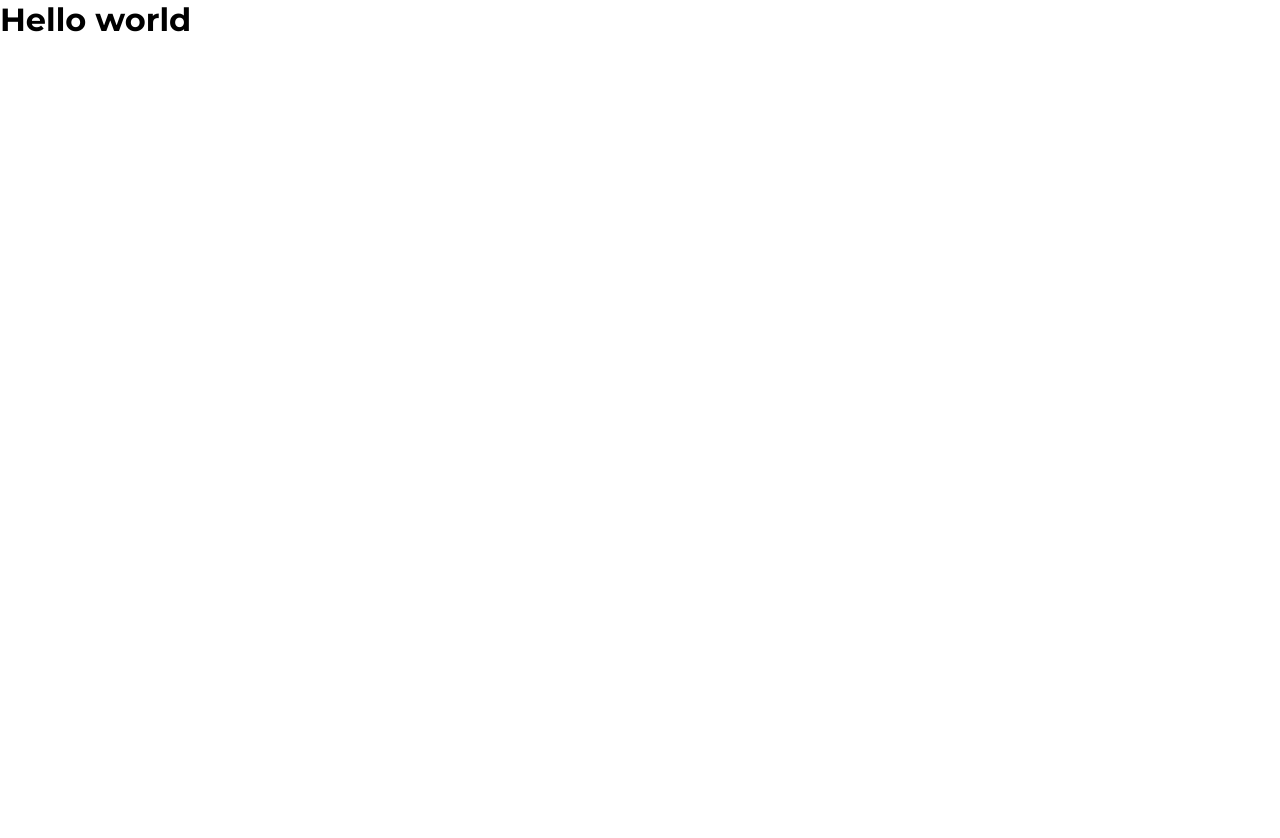
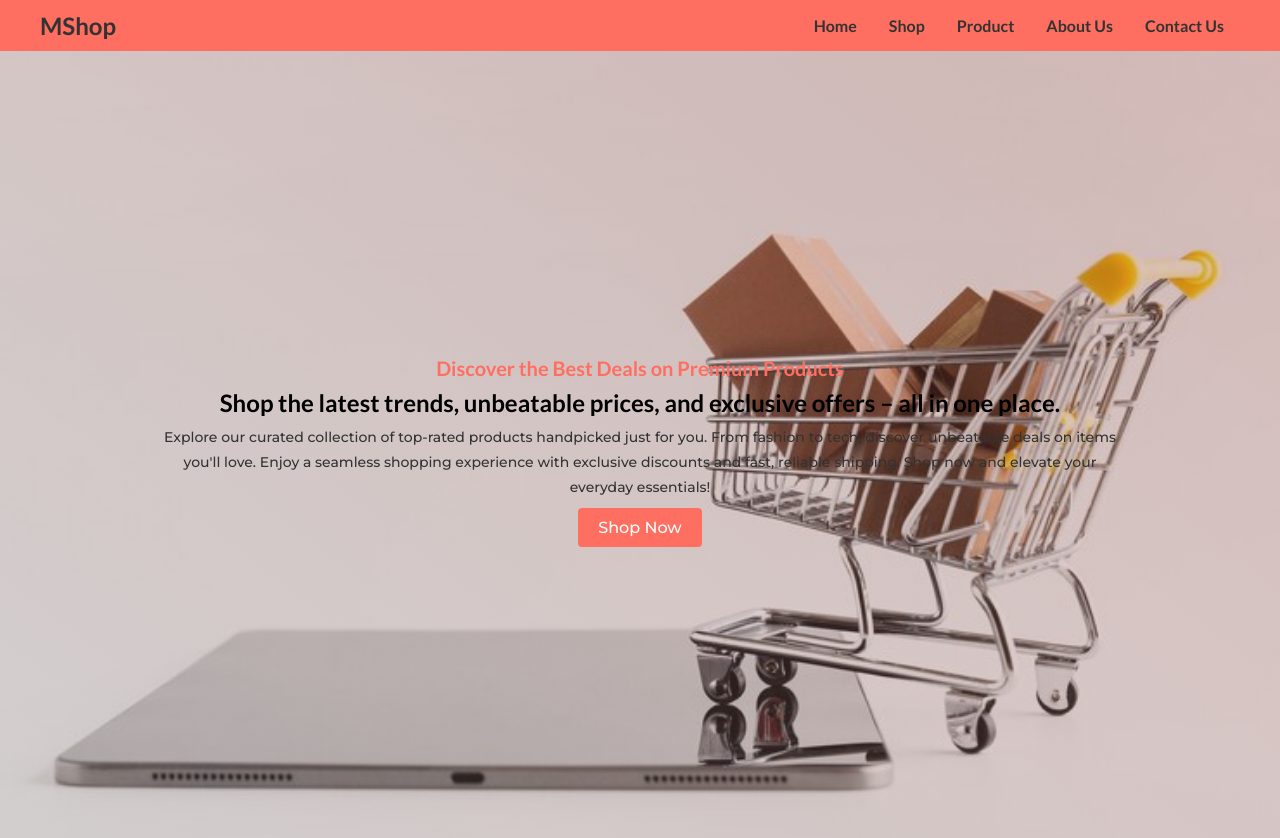
Before and after one commit to dreammehedi/e-commerce-landing, a plain HTML site: page index.html in a window 1280 px wide. Before the commit the page ends 800 px from the top, so only its background shows below. Drawn offline with nearby package versions, Linux system fonts and the light colour scheme.

Commit message:
Simple Hero Section Added

```diff
--- a/index.html
+++ b/index.html
@@ -32,6 +32,44 @@
     <link rel="stylesheet" href="./main.css" />
   </head>
   <body>
-    <h1 class="montserrat">Hello world</h1>
+    <!-- header section -->
+    <header class="header">
+      <!-- navbar -->
+      <nav class="container navbar">
+        <!-- logo -->
+        <div class="header_logo">
+          <a href="#">
+            <h1>MShop</h1>
+          </a>
+        </div>
+        <!-- menu -->
+        <ul>
+          <li><a href="#">Home</a></li>
+          <li><a href="#">Shop</a></li>
+          <li><a href="#">Product</a></li>
+          <li><a href="#">About Us</a></li>
+          <li><a href="#">Contact Us</a></li>
+        </ul>
+      </nav>
+    </header>
+
+    <!-- hero section -->
+    <section class="hero">
+      <div class="container hero-content">
+        <h3 class="font-lato">Discover the Best Deals on Premium Products</h3>
+        <h1>
+          Shop the latest trends, unbeatable prices, and exclusive offers – all
+          in one place.
+        </h1>
+        <p>
+          Explore our curated collection of top-rated products handpicked just
+          for you. From fashion to tech, discover unbeatable deals on items
+          you'll love. Enjoy a seamless shopping experience with exclusive
+          discounts and fast, reliable shipping. Shop now and elevate your
+          everyday essentials!
+        </p>
+        <a href="#" class="btn">Shop Now</a>
+      </div>
+    </section>
   </body>
 </html>
--- a/main.css
+++ b/main.css
@@ -2,6 +2,7 @@
   margin: 0;
   padding: 0;
   box-sizing: border-box;
+  transition: all 0.5s ease-in;
 }
 html {
   font-size: 100%;
@@ -28,11 +29,17 @@ h6 {
   font-family: "Lato", sans-serif;
   font-weight: 700;
 }
+p {
+  line-height: 25px;
+  color: #333;
+  font-size: 14px;
+  font-weight: 500;
+}
 .main-color {
   color: #ff6f61;
 }
 .dark-gray {
-  color: #333333;
+  color: #080707;
 }
 .light-gray {
   color: #f5f5f5;
@@ -43,9 +50,76 @@ h6 {
 .black {
   color: #000000;
 }
-.montserrat {
+.font-montserrat {
   font-family: "Montserrat", sans-serif;
 }
-.lato {
+.font-lato {
   font-family: "Lato", sans-serif;
 }
+.btn {
+  background-color: #ff6f61;
+  color: #ffffff;
+  padding: 10px 20px;
+  border: none;
+  border-radius: 4px;
+  cursor: pointer;
+  font-weight: 500;
+}
+.container {
+  width: 1240px;
+  margin: 0 auto;
+  padding: 0 20px;
+}
+
+/* header */
+.header {
+  background-color: #ff6f61;
+  color: #ffffff;
+}
+
+/* navbar */
+.navbar,
+.navbar ul {
+  display: flex;
+  justify-content: space-between;
+  align-items: center;
+}
+
+.navbar ul li a {
+  padding: 1rem;
+  font-weight: 600;
+  font-family: "Lato", sans-serif;
+}
+
+.navbar ul li a:hover {
+  color: #ff6f61;
+}
+
+/* hero */
+.hero {
+  width: 100%;
+  background: linear-gradient(37deg, #8779794d, #85332b4d),
+    url(../images/hero-bg.jpg);
+  background-repeat: no-repeat;
+  background-size: cover;
+  background-position: bottom center;
+  position: relative;
+}
+.hero-content {
+  width: 90%;
+  max-width: 1000px;
+  height: 500px;
+  height: 100vh;
+  margin-right: auto;
+  display: flex;
+  flex-direction: column;
+  align-items: center;
+  justify-content: center;
+  text-align: center;
+  gap: 8px;
+}
+.hero-content h3 {
+  font-size: 20px;
+  font-weight: 700;
+  color: #ff6f61;
+}
```
Also changed, not shown: images/hero-bg.avif (added), images/hero-bg.jpg (added).
